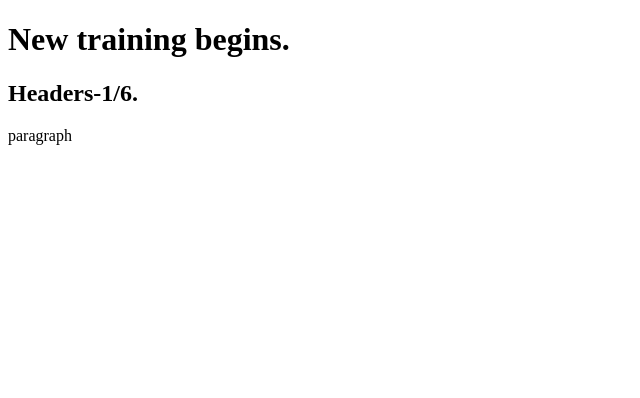
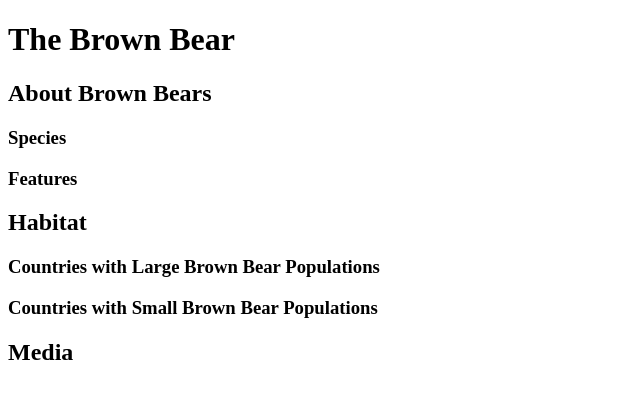
Before and after one commit to servet-isikli/html-elements-fashion-blog, a plain HTML site: page index.html in a window 1280 px wide. Shown: the whole page, without its empty margins (0-640 px from the left). Drawn offline with Linux system fonts and the light colour scheme.

Commit message:
div - format document

```diff
--- a/index.html
+++ b/index.html
@@ -7,14 +7,19 @@
     <title>Fundamentals of HTML</title>
   </head>
   <body>
-    <h1>New training begins.</h1>
-    <h2>Headers-1/6.</h2>
-
-
-
+    <h1>The Brown Bear</h1>
     <div>
-      <p>paragraph</p>
+      <h2>About Brown Bears</h2>
+      <h3>Species</h3>
+      <h3>Features</h3>
     </div>
-
+    <div>
+      <h2>Habitat</h2>
+      <h3>Countries with Large Brown Bear Populations</h3>
+      <h3>Countries with Small Brown Bear Populations</h3>
+    </div>
+    <div>
+      <h2>Media</h2>
+    </div>
   </body>
 </html>
```
